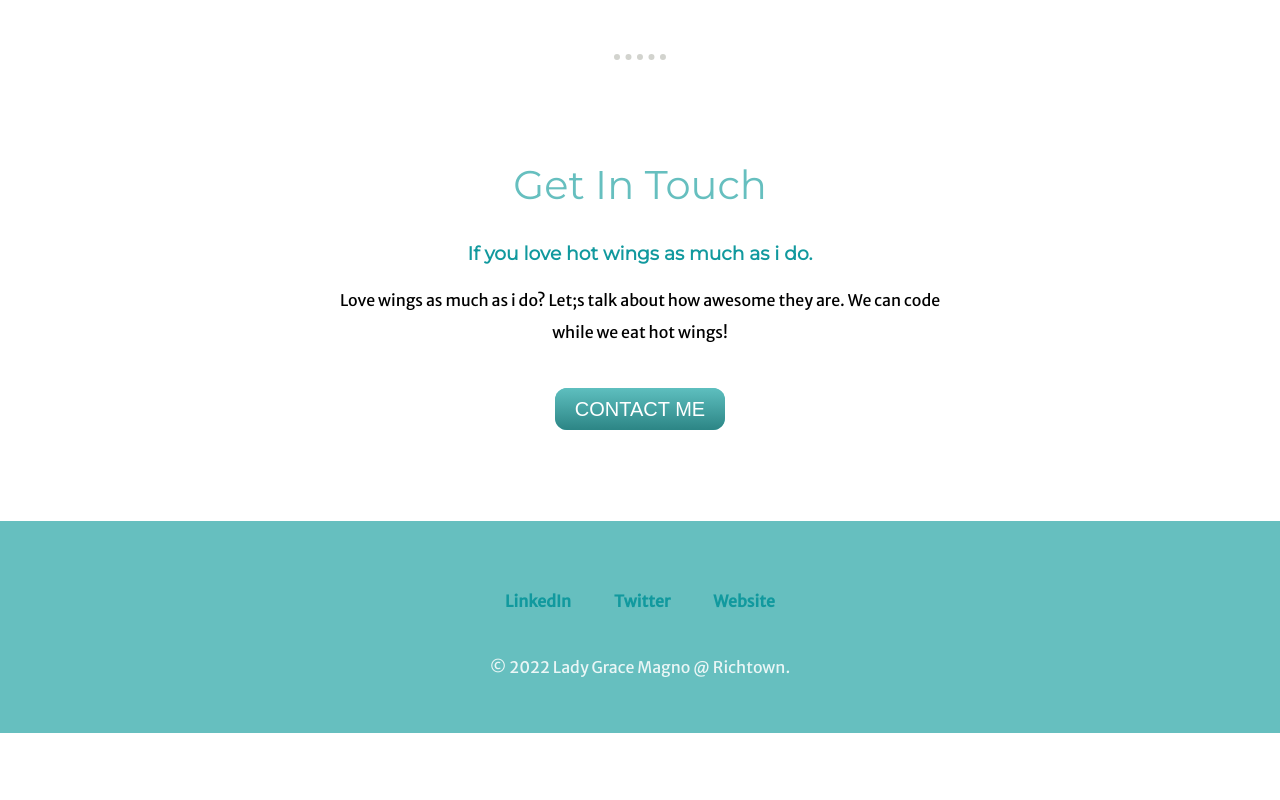
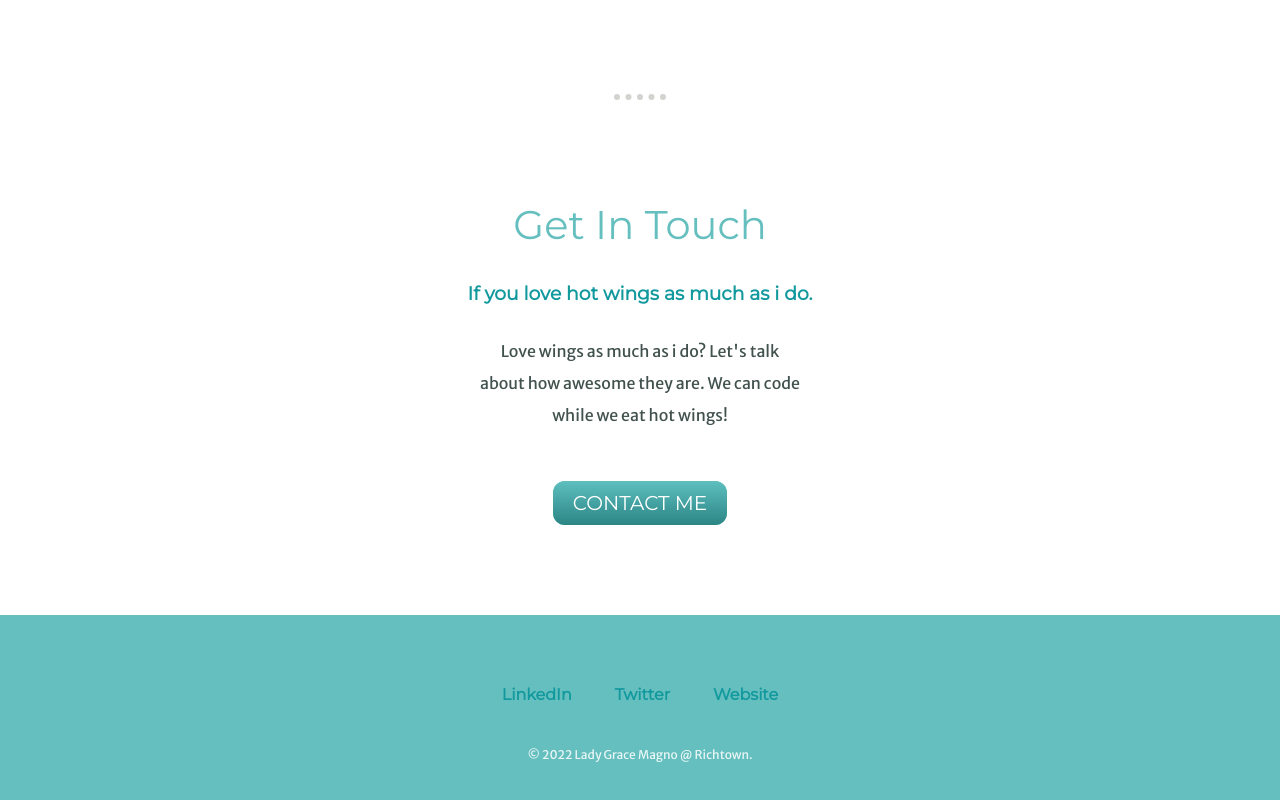
Before and after one commit to DanielLucio03/Lady-Gee, a plain HTML site: page index.html in a window 1280 px wide. Shown: the part 2036-2836 px from the top of the page. Before the commit the page ends 2769 px from the top, so only its background shows below. Drawn offline with Linux system fonts and the light colour scheme.

Commit message:
Add files via upload

```diff
--- a/css/styles.css
+++ b/css/styles.css
@@ -2,6 +2,7 @@ body {
   margin: 0;
   text-align: center;
   font-family: 'Merriweather Sans', sans-serif;
+  color: #40514E;
 }
 
 h1 {
@@ -25,6 +26,7 @@ h3{
 
 a{
   color: #11999E;
+  font-family: 'Montserrat', sans-serif;
 }
 
 .pro {
@@ -113,7 +115,7 @@ hr{
   -webkit-border-radius: 12;
   -moz-border-radius: 12;
   border-radius: 12px;
-  font-family: Arial;
+  font-family: 'Montserrat', sans-serif;
   color: #ffffff;
   font-size: 20px;
   padding: 10px 20px 10px 20px;
@@ -134,6 +136,22 @@ hr{
 
 .contact-me p{
   line-height: 2;
-  margin-bottom: 50px;
+  margin: 30px auto 60px;
+  width: 50%;
+
 
 }
+
+.intro-profile{
+  width: 30%;
+  margin:auto ;
+}
+
+a:hover{
+  color: #EAF6F6;
+}
+
+.credits{
+  color: #EAF6F6;
+  font-size: .75rem;
+}
--- a/index.html
+++ b/index.html
@@ -24,7 +24,7 @@
     <div class="profile">
       <img class="profile-img" src="images/lady.png" alt="profile-picture">
       <h2>Hello.</h2>
-      <p>Lorem ipsum dolor sit amet, vitae volutpat, dui conubia, dolor urna. Non auctor, montes nulla distinctio.</p>
+      <p class="intro-profile">Lorem me ipsum dolor sit amet, vitae volutpat, dui conubia, dolor urna. Non auctor, montes nulla distinctio.</p>
     </div>
     <hr>
     <div class="skills">
@@ -46,7 +46,7 @@
     <div class="contact-me">
       <h2>Get In Touch</h2>
       <h3>If you love hot wings as much as i do.</h3>
-      <p>Love wings as much as i do? Let;s talk about how awesome they are. We can code while we eat hot wings!</p>
+      <p>Love wings as much as i do? Let's talk about how awesome they are. We can code while we eat hot wings!</p>
       <a class="btn" href="mailto:name@email.com">CONTACT ME</a>
     </div>
   </div>
@@ -57,7 +57,7 @@
       <a class="footer-link" href="https://www.linkedin.com/">LinkedIn</a>
       <a class="footer-link" href="https://twitter.com/">Twitter</a>
       <a class="footer-link" href="https://www.appbrewery.co/">Website</a>
-      <p>© 2022 Lady Grace Magno @ Richtown.</p>
+      <p class="credits">© 2022 Lady Grace Magno @ Richtown.</p>
     </div>
 
 
```
